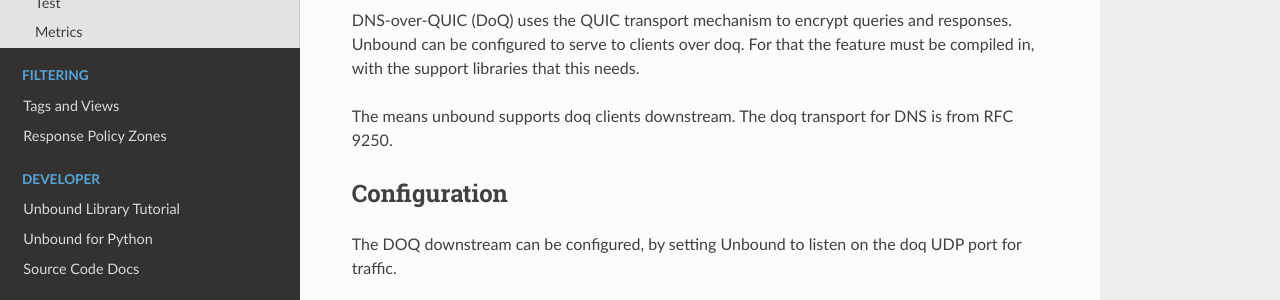
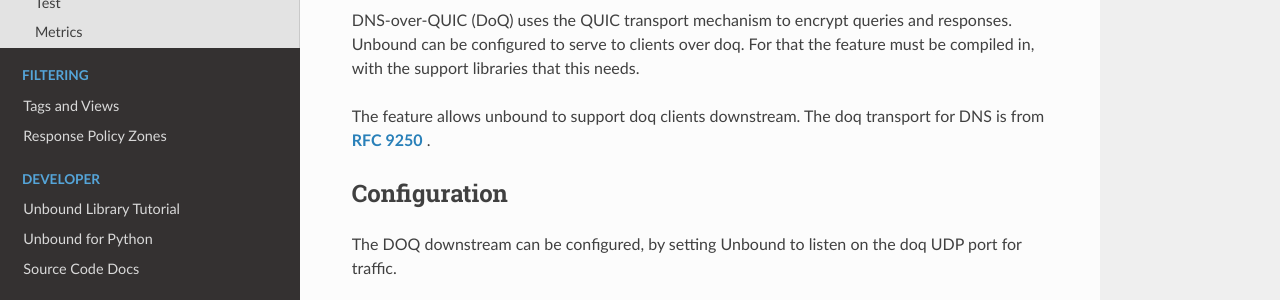
Before and after one commit to NLnetLabs/unbound-manual, a Sphinx documentation site: the page built from source/topics/privacy/dns-over-quic.rst, in a window 1280 px wide and 900 px high. Shown: the part 199-499 px from the top of the window. Built offline with Sphinx 7.4.7 and the Read the Docs theme 2.0.0, drawn with Linux system fonts in a browser that asks for light colours.

Commit message:
Improve initial paragraph and add rfc linkage.

```diff
--- a/source/topics/privacy/dns-over-quic.rst
+++ b/source/topics/privacy/dns-over-quic.rst
@@ -7,8 +7,9 @@
 responses. Unbound can be configured to serve to clients over doq. For that
 the feature must be compiled in, with the support libraries that this needs.
 
-The means unbound supports doq clients downstream. The doq transport for DNS
-is from RFC 9250.
+The feature allows unbound to support doq clients downstream. The doq
+transport for DNS is from
+:rfc:`9250` .
 
 Configuration
 -------------
```
